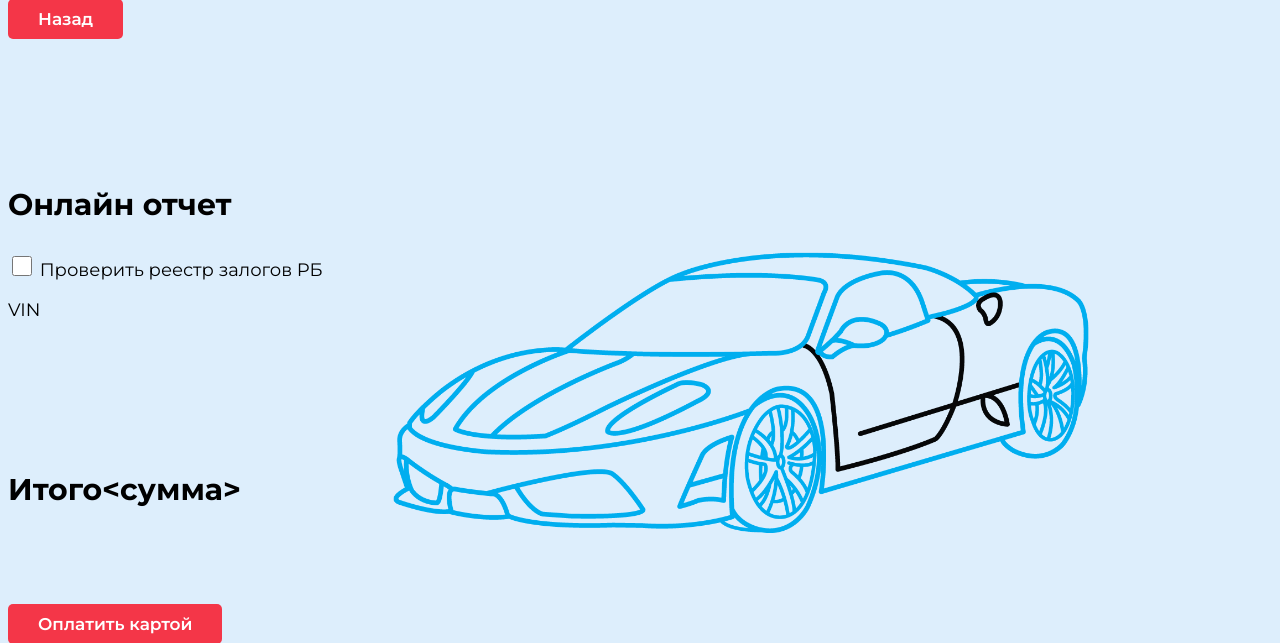
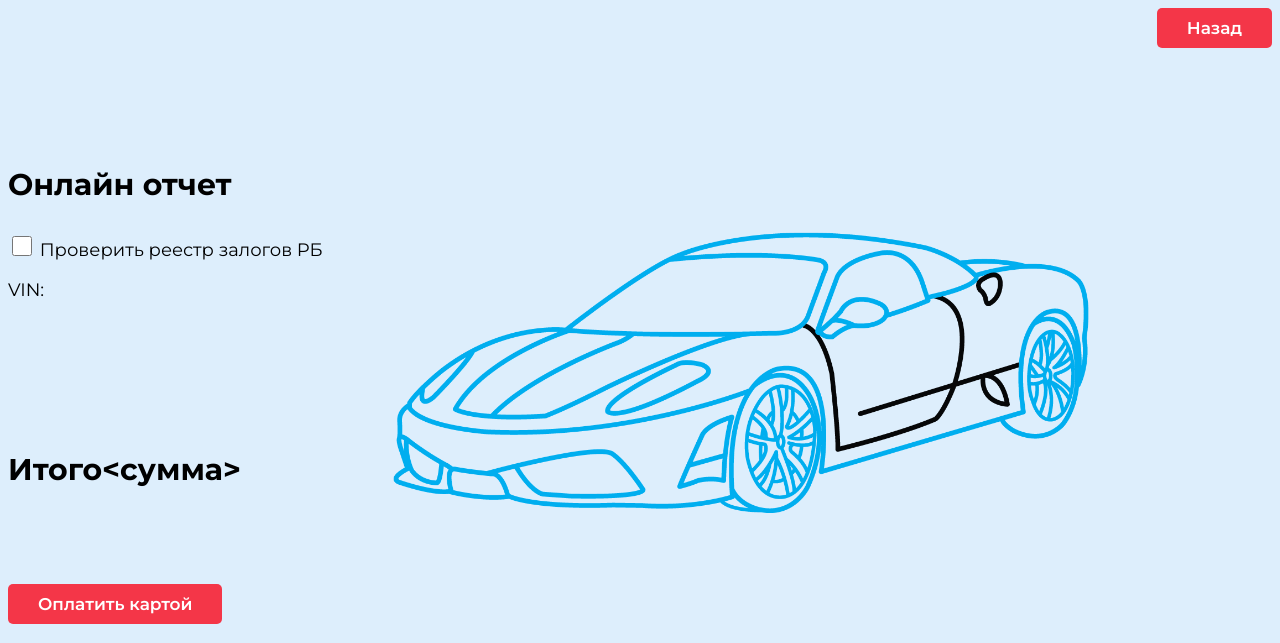
Before and after one commit to DjamperKuz/site-vin, a Django app: page /checkbox2/ in a window 1280 px wide. Shown: the top 643 px of the page. Run offline with Django 4.2, Linux system fonts and the light colour scheme; a user stored in the database is signed in.

Commit message:
Изменила положение кнопки "Назад" + пофиксила положение других составляющих

```diff
--- a/vinautocheck/vincheck/templates/vincheck/check_box.html
+++ b/vinautocheck/vincheck/templates/vincheck/check_box.html
@@ -50,6 +50,7 @@ body {
 .button_back{
   position: relative;
   float: left;
+  margin-bottom: -7%;
 }
 .back {
     text-decoration: none;
@@ -61,6 +62,7 @@ body {
     font-weight: 600;
     padding: 10px 30px 10px 30px;
     text-align: center;
+    float: right;
 }
 .checkbox{
   display: block;
--- a/vinautocheck/vincheck/templates/vincheck/check_box2.html
+++ b/vinautocheck/vincheck/templates/vincheck/check_box2.html
@@ -21,7 +21,7 @@
     </div>
       <input class="checkbox_input" type="checkbox" id="checkbox_1" >
     <label class="checkbox_label" for="checkbox_1">Проверить реестр залогов РБ</label>
-    <p>VIN</p>
+    <p>VIN:</p>
   </div>
   <div class="itogo">
     <p>Итого<сумма></p>
@@ -49,6 +49,7 @@ body {
 .button_back{
   position: relative;
   float: left;
+  margin-bottom: -3%;
 }
 .back {
     text-decoration: none;
@@ -60,6 +61,7 @@ body {
     font-weight: 600;
     padding: 10px 30px 10px 30px;
     text-align: center;
+    float: right;
 }
 .checkbox{
   display: block;
```
